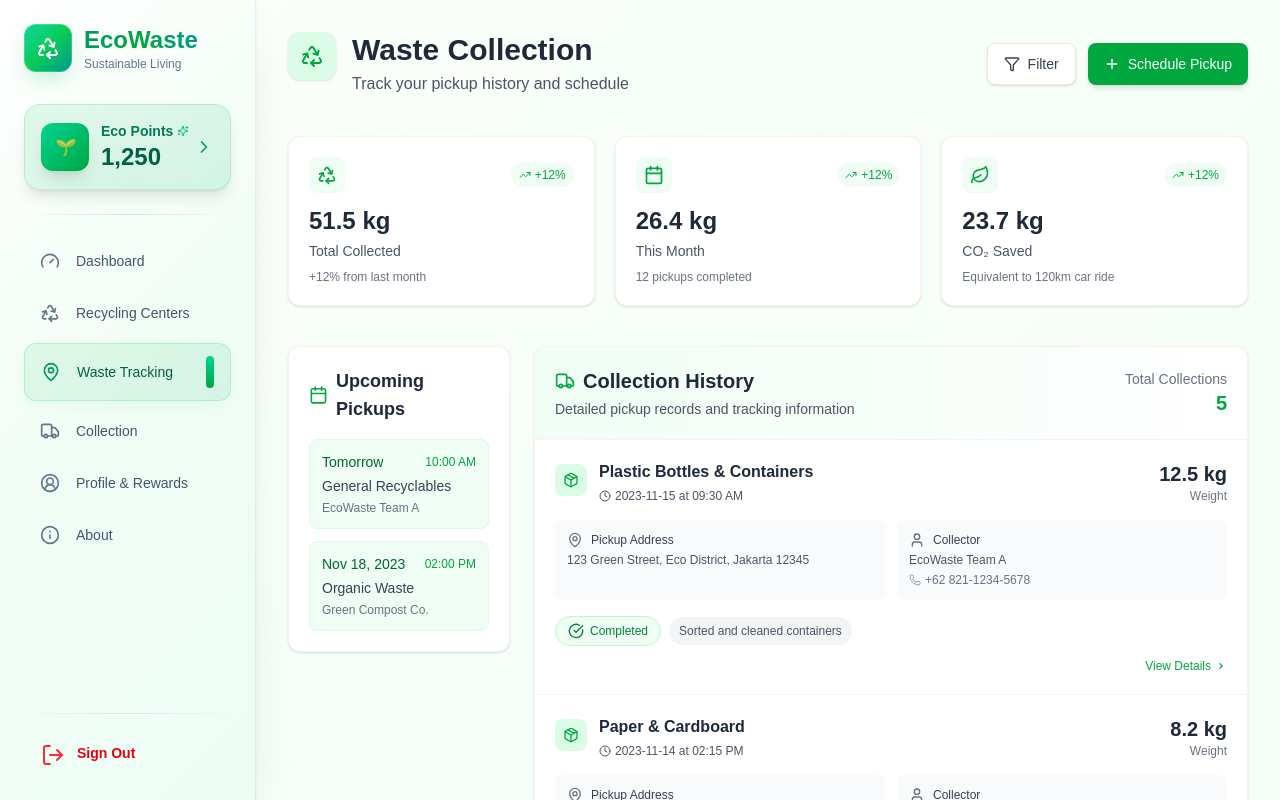
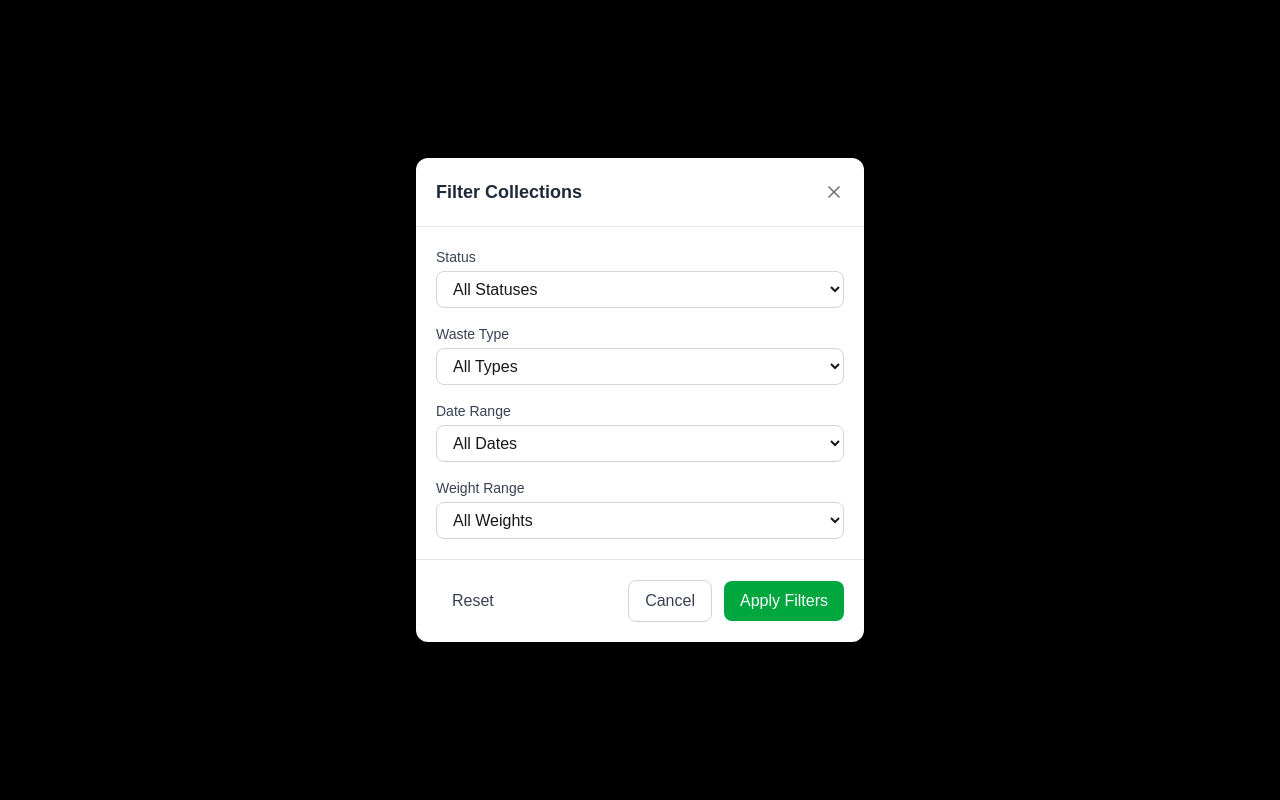
Before and after one commit to lavinianataniela05/pengelolaansampah, a Next.js app: page /waste-tracking in a window 1280 px wide. Both pictures are taken after a click on the button "Filter". Shown: the top 800 px of the page. Built offline with nearby package versions, Linux system fonts and the light colour scheme.

Commit message:
feat: implement filtering functionality for collection history with modal support

```diff
--- a/components/mainpage/WasteTrackingPage.tsx
+++ b/components/mainpage/WasteTrackingPage.tsx
@@ -1,18 +1,25 @@
 'use client'
 
 import { motion } from 'framer-motion'
-import { Gauge, Calendar, Package, Truck, Clock, CheckCircle, Leaf, Recycle, TrendingUp, Plus, Filter, Download, MapPin, User, Phone } from 'lucide-react'
-import { useRouter } from 'next/navigation'
+import { useState } from 'react'
+import { Gauge, Calendar, Package, Truck, Clock, CheckCircle, Leaf, Recycle, TrendingUp, Plus, Filter, Download, MapPin, User, Phone, X } from 'lucide-react'
+import { useRouter } from 'next/router'
 
 export default function WasteTracking() {
-  const router = useRouter()
+  const [showFilterModal, setShowFilterModal] = useState(false)
+  const [filters, setFilters] = useState({
+    status: '',
+    wasteType: '',
+    dateRange: '',
+    weightRange: ''
+  })
 
   const collectionHistory = [
     {
       id: 1,
       pickupTime: "09:30 AM",
       date: "2023-11-15",
-      kilos: "12.5 kg",
+      kilos: 12.5,
       wasteType: "Plastic Bottles & Containers",
       address: "123 Green Street, Eco District, Jakarta 12345",
       status: "Completed",
@@ -26,7 +33,7 @@ export default function WasteTracking() {
       id: 2,
       pickupTime: "02:15 PM",
       date: "2023-11-14",
-      kilos: "8.2 kg",
+      kilos: 8.2,
       wasteType: "Paper & Cardboard",
       address: "123 Green Street, Eco District, Jakarta 12345",
       status: "In Transit",
@@ -40,7 +47,7 @@ export default function WasteTracking() {
       id: 3,
       pickupTime: "11:45 AM",
       date: "2023-11-12",
-      kilos: "5.7 kg",
+      kilos: 5.7,
       wasteType: "Electronic Waste",
       address: "123 Green Street, Eco District, Jakarta 12345",
       status: "Processing",
@@ -54,7 +61,7 @@ export default function WasteTracking() {
       id: 4,
       pickupTime: "08:00 AM",
       date: "2023-11-10",
-      kilos: "15.3 kg",
+      kilos: 15.3,
       wasteType: "Organic Waste",
       address: "123 Green Street, Eco District, Jakarta 12345",
       status: "Composted",
@@ -68,7 +75,7 @@ export default function WasteTracking() {
       id: 5,
       pickupTime: "01:30 PM",
       date: "2023-11-08",
-      kilos: "9.8 kg",
+      kilos: 9.8,
       wasteType: "Mixed Recyclables",
       address: "123 Green Street, Eco District, Jakarta 12345",
       status: "Completed",
@@ -119,19 +126,90 @@ export default function WasteTracking() {
     }
   ]
 
-  const handleFilterClick = () => {
-    // Add your filter logic here
-    console.log("Filter button clicked")
-    // Or open a filter modal/dialog
-    // setShowFilterModal(true)
+  const statusOptions = [
+    { value: '', label: 'All Statuses' },
+    { value: 'Completed', label: 'Completed' },
+    { value: 'In Transit', label: 'In Transit' },
+    { value: 'Processing', label: 'Processing' },
+    { value: 'Composted', label: 'Composted' }
+  ]
+
+  const wasteTypeOptions = [
+    { value: '', label: 'All Types' },
+    { value: 'Plastic Bottles & Containers', label: 'Plastic' },
+    { value: 'Paper & Cardboard', label: 'Paper' },
+    { value: 'Electronic Waste', label: 'E-Waste' },
+    { value: 'Organic Waste', label: 'Organic' },
+    { value: 'Mixed Recyclables', label: 'Mixed' }
+  ]
+
+  const dateRangeOptions = [
+    { value: '', label: 'All Dates' },
+    { value: 'last7', label: 'Last 7 Days' },
+    { value: 'last30', label: 'Last 30 Days' },
+    { value: 'last90', label: 'Last 90 Days' }
+  ]
+
+  const weightRangeOptions = [
+    { value: '', label: 'All Weights' },
+    { value: '0-5', label: '0-5 kg' },
+    { value: '5-10', label: '5-10 kg' },
+    { value: '10-15', label: '10-15 kg' },
+    { value: '15+', label: '15+ kg' }
+  ]
+
+  const handleFilterChange = (e: { target: { name: any; value: any } }) => {
+    const { name, value } = e.target
+    setFilters(prev => ({
+      ...prev,
+      [name]: value
+    }))
   }
 
-  const handleSchedulePickup = () => {
-    // Add your schedule pickup logic here
-    console.log("Schedule Pickup button clicked")
-    // Or navigate to schedule pickup page
-    // router.push('/schedule-pickup')
+  const resetFilters = () => {
+    setFilters({
+      status: '',
+      wasteType: '',
+      dateRange: '',
+      weightRange: ''
+    })
   }
+
+  const applyFilters = () => {
+    setShowFilterModal(false)
+  }
+
+  const filteredHistory = collectionHistory.filter(item => {
+    // Status filter
+    if (filters.status && item.status !== filters.status) return false
+
+    // Waste type filter
+    if (filters.wasteType && item.wasteType !== filters.wasteType) return false
+
+    // Date range filter
+    if (filters.dateRange) {
+      const today = new Date()
+      const itemDate = new Date(item.date)
+      const diffTime = today.getTime() - itemDate.getTime()
+      const diffDays = diffTime / (1000 * 60 * 60 * 24)
+
+      if (filters.dateRange === 'last7' && diffDays > 7) return false
+      if (filters.dateRange === 'last30' && diffDays > 30) return false
+      if (filters.dateRange === 'last90' && diffDays > 90) return false
+    }
+
+    // Weight range filter
+    if (filters.weightRange) {
+      if (filters.weightRange === '0-5' && item.kilos > 5) return false
+      if (filters.weightRange === '5-10' && (item.kilos <= 5 || item.kilos > 10)) return false
+      if (filters.weightRange === '10-15' && (item.kilos <= 10 || item.kilos > 15)) return false
+      if (filters.weightRange === '15+' && item.kilos <= 15) return false
+    }
+
+    return true
+  })
+
+  const activeFilterCount = Object.values(filters).filter(val => val !== '').length
 
   return (
     <div className="min-h-screen bg-gradient-to-br from-green-25 to-green-50" style={{ background: 'linear-gradient(135deg, #fafff9 0%, #f0fdf4 100%)' }}>
@@ -158,26 +236,31 @@ export default function WasteTracking() {
               <motion.button
                 whileHover={{ scale: 1.02 }}
                 whileTap={{ scale: 0.98 }}
-                onClick={handleFilterClick}
-                className="bg-white border border-gray-200 text-gray-700 px-4 py-2.5 rounded-lg hover:bg-gray-50 flex items-center transition-all duration-200 shadow-sm text-sm"
+                onClick={() => setShowFilterModal(true)}
+                className="bg-white border border-gray-200 text-gray-700 px-4 py-2.5 rounded-lg hover:bg-gray-50 flex items-center transition-all duration-200 shadow-sm text-sm relative"
               >
                 <Filter className="w-4 h-4 mr-2" />
                 Filter
+                {activeFilterCount > 0 && (
+                  <span className="absolute -top-2 -right-2 bg-green-600 text-white text-xs font-bold rounded-full h-5 w-5 flex items-center justify-center">
+                    {activeFilterCount}
+                  </span>
+                )}
               </motion.button>
 <motion.button
   whileHover={{ scale: 1.02 }}
   whileTap={{ scale: 0.98 }}
-                onClick={handleSchedulePickup}
   className="bg-green-600 text-white px-4 py-2.5 rounded-lg hover:bg-green-700 flex items-center transition-all duration-200 shadow-md text-sm"
+  onClick={() => useRouter().push('/delivery-collection')}
 >
   <Plus className="w-4 h-4 mr-2" />
   Schedule Pickup
 </motion.button>
+
             </div>
           </div>
         </motion.div>
 
-        {/* Rest of your component remains the same */}
         {/* Stats Cards */}
         <div className="grid grid-cols-1 sm:grid-cols-2 lg:grid-cols-3 gap-5 mb-10">
           {stats.map((stat, index) => (
@@ -250,7 +333,7 @@ export default function WasteTracking() {
                     <Truck className="w-5 h-5 mr-2 text-green-600" />
                     Collection History
                   </h2>
-                  <p className="text-sm text-gray-600 mt-1">Detailed pickup records and tracking information</p>
+                  <p className="text-sm text-gray-600 mt-1">Showing {filteredHistory.length} of {collectionHistory.length} collections</p>
                 </div>
                 <div className="text-right">
                   <div className="text-sm text-gray-500">Total Collections</div>
@@ -259,8 +342,19 @@ export default function WasteTracking() {
               </div>
             </div>
 
+            {filteredHistory.length === 0 ? (
+              <div className="p-10 text-center">
+                <div className="text-gray-400 mb-4">No collections match your filters</div>
+                <button
+                  onClick={resetFilters}
+                  className="text-green-600 hover:text-green-800 font-medium text-sm"
+                >
+                  Clear all filters
+                </button>
+              </div>
+            ) : (
               <div className="divide-y divide-gray-100">
-              {collectionHistory.map((item, index) => (
+                {filteredHistory.map((item, index) => (
                   <motion.div
                     key={item.id}
                     initial={{ opacity: 0, x: -30 }}
@@ -287,7 +381,7 @@ export default function WasteTracking() {
                           </div>
                         </div>
                         <div className="text-right">
-                        <div className="text-xl font-bold text-gray-800">{item.kilos}</div>
+                          <div className="text-xl font-bold text-gray-800">{item.kilos} kg</div>
                           <div className="text-xs text-gray-500">Weight</div>
                         </div>
                       </div>
@@ -341,6 +435,7 @@ export default function WasteTracking() {
                   </motion.div>
                 ))}
               </div>
+            )}
           </motion.div>
         </div>
 
@@ -368,6 +463,107 @@ export default function WasteTracking() {
           </div>
         </motion.div>
 
+        {/* Filter Modal */}
+        {showFilterModal && (
+          <div className="fixed inset-0 bg-black bg-opacity-50 flex items-center justify-center p-4 z-50">
+            <motion.div
+              initial={{ opacity: 0, scale: 0.95 }}
+              animate={{ opacity: 1, scale: 1 }}
+              className="bg-white rounded-xl shadow-xl w-full max-w-md"
+            >
+              <div className="p-5 border-b border-gray-200 flex justify-between items-center">
+                <h3 className="text-lg font-semibold text-gray-800">Filter Collections</h3>
+                <button
+                  onClick={() => setShowFilterModal(false)}
+                  className="text-gray-500 hover:text-gray-700"
+                >
+                  <X className="w-5 h-5" />
+                </button>
+              </div>
+
+              <div className="p-5 space-y-4">
+                <div>
+                  <label className="block text-sm font-medium text-gray-700 mb-1">Status</label>
+                  <select
+                    name="status"
+                    value={filters.status}
+                    onChange={handleFilterChange}
+                    className="w-full border border-gray-300 rounded-lg px-3 py-2 focus:outline-none focus:ring-2 focus:ring-green-500 focus:border-transparent"
+                  >
+                    {statusOptions.map(option => (
+                      <option key={option.value} value={option.value}>{option.label}</option>
+                    ))}
+                  </select>
+                </div>
+
+                <div>
+                  <label className="block text-sm font-medium text-gray-700 mb-1">Waste Type</label>
+                  <select
+                    name="wasteType"
+                    value={filters.wasteType}
+                    onChange={handleFilterChange}
+                    className="w-full border border-gray-300 rounded-lg px-3 py-2 focus:outline-none focus:ring-2 focus:ring-green-500 focus:border-transparent"
+                  >
+                    {wasteTypeOptions.map(option => (
+                      <option key={option.value} value={option.value}>{option.label}</option>
+                    ))}
+                  </select>
+                </div>
+
+                <div>
+                  <label className="block text-sm font-medium text-gray-700 mb-1">Date Range</label>
+                  <select
+                    name="dateRange"
+                    value={filters.dateRange}
+                    onChange={handleFilterChange}
+                    className="w-full border border-gray-300 rounded-lg px-3 py-2 focus:outline-none focus:ring-2 focus:ring-green-500 focus:border-transparent"
+                  >
+                    {dateRangeOptions.map(option => (
+                      <option key={option.value} value={option.value}>{option.label}</option>
+                    ))}
+                  </select>
+                </div>
+
+                <div>
+                  <label className="block text-sm font-medium text-gray-700 mb-1">Weight Range</label>
+                  <select
+                    name="weightRange"
+                    value={filters.weightRange}
+                    onChange={handleFilterChange}
+                    className="w-full border border-gray-300 rounded-lg px-3 py-2 focus:outline-none focus:ring-2 focus:ring-green-500 focus:border-transparent"
+                  >
+                    {weightRangeOptions.map(option => (
+                      <option key={option.value} value={option.value}>{option.label}</option>
+                    ))}
+                  </select>
+                </div>
+              </div>
+
+              <div className="p-5 border-t border-gray-200 flex justify-between">
+                <button
+                  onClick={resetFilters}
+                  className="px-4 py-2 text-gray-700 hover:text-gray-900 font-medium"
+                >
+                  Reset
+                </button>
+                <div className="space-x-3">
+                  <button
+                    onClick={() => setShowFilterModal(false)}
+                    className="px-4 py-2 border border-gray-300 rounded-lg text-gray-700 hover:bg-gray-50 font-medium"
+                  >
+                    Cancel
+                  </button>
+                  <button
+                    onClick={applyFilters}
+                    className="px-4 py-2 bg-green-600 text-white rounded-lg hover:bg-green-700 font-medium"
+                  >
+                    Apply Filters
+                  </button>
+                </div>
+              </div>
+            </motion.div>
+          </div>
+        )}
       </div>
     </div>
   )
```
Lines whose indentation alone changed are shown as unchanged.
